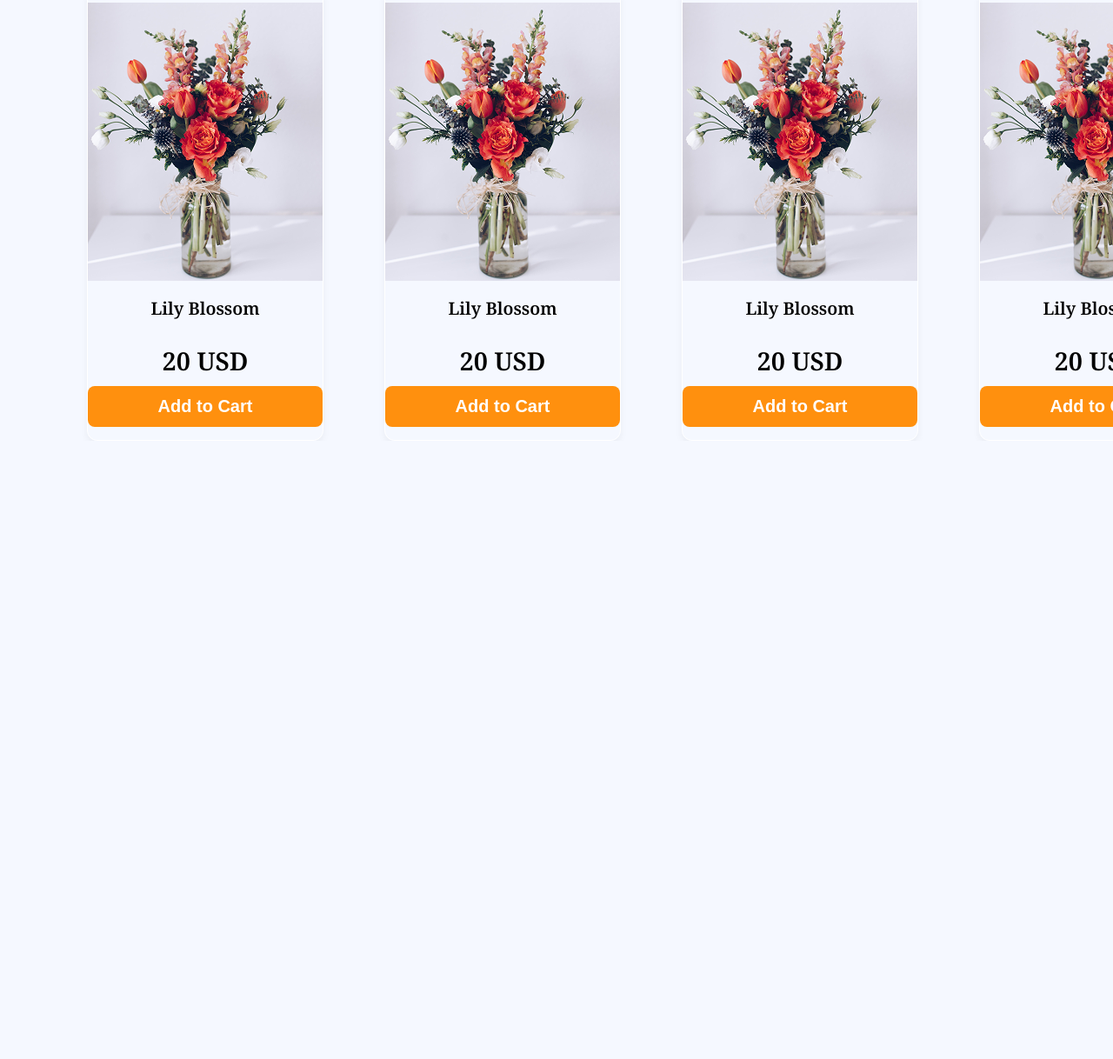
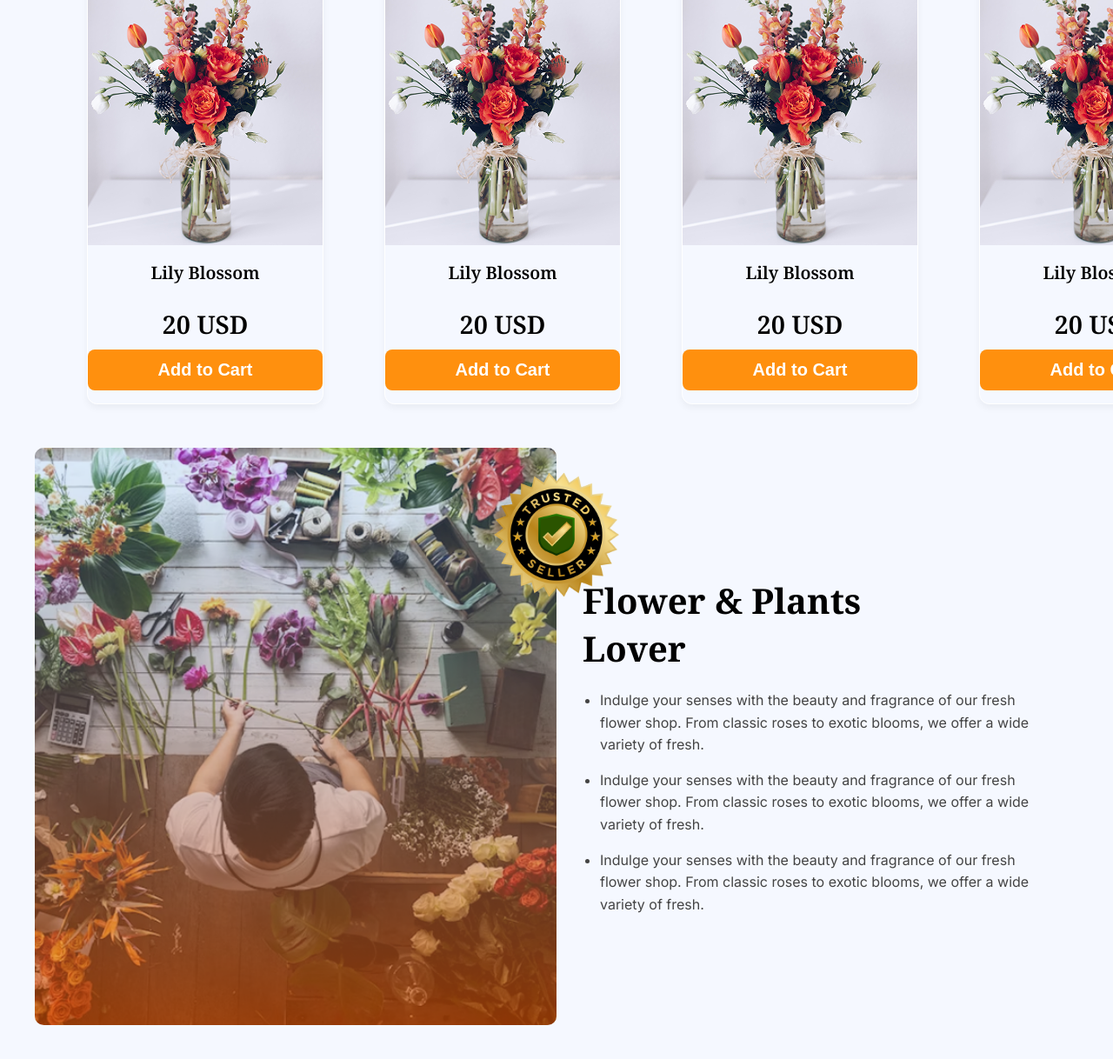
Before and after one commit to mahib2121/ASSIGNMENT-002, a plain HTML site: page index.html in a window 1280 px wide. Shown: the part 1510-2728 px from the top of the page at 87% size. Before the commit the page ends 2017 px from the top, so only its background shows below. Drawn offline with Linux system fonts and the light colour scheme.

Commit message:
trusted-badge added

```diff
--- a/index.html
+++ b/index.html
@@ -43,6 +43,7 @@
         </div>
 
         <!-- part2 -->
+        <section>
             <div class="store_sction">
 
                 <div class="store_head ">
@@ -50,7 +51,8 @@
                         <span style="color: #f97316">Our</span> Plants
                     </h1>
                     <p class="banner_detail f2">
-                    Indulge your senses with the beauty and fragrance of our fresh flower shop. From classic roses to
+                        Indulge your senses with the beauty and fragrance of our fresh flower shop. From classic roses
+                        to
                         exotic blooms, we offer a wide variety of fresh.
                     </p>
                 </div>
@@ -137,6 +139,34 @@
                     </div>
                 </div>
             </div>
+        </section>
+
+        <!-- part3  -->
+        <section class="plant_lover display-flex">
+
+            <div class="plant_loverIMG">
+                <img src="assets/flower-store.png" alt="" class="mainIMG">
+
+                <img src="assets/trusted-badge.png" alt="Trusted Badge" class="badgeIMG">
+            </div>
+
+            <div class="plant_loverTEXT">
+                <h1 class="store_Title">Flower & Plants <br>Lover</h1>
+                <ul class="plant_loverList f2">
+                    <li>Indulge your senses with the beauty and fragrance of our fresh flower shop. From classic roses
+                        to exotic blooms, we offer a wide variety of fresh.</li>
+                    <li>Indulge your senses with the beauty and fragrance of our fresh flower shop. From classic roses
+                        to exotic blooms, we offer a wide variety of fresh.</li>
+                    <li>Indulge your senses with the beauty and fragrance of our fresh flower shop. From classic roses
+                        to exotic blooms, we offer a wide variety of fresh.</li>
+                </ul>
+            </div>
+
+        </section>
+
+
+
+
 
 
     </body>
--- a/style/deg.css
+++ b/style/deg.css
@@ -160,3 +160,59 @@ body {
   border-radius: 8px;
   margin-bottom: 15px;
 }
+
+
+/* p3 */
+
+.plant_lover {
+  display: flex;
+  max-width: 1200px;
+  margin: 50px auto;
+  border-radius: 10px;
+  position: relative;
+}
+
+.plant_loverIMG {
+  position: relative;
+  max-width: 600px;
+  width: 100%;
+}
+
+.mainIMG {
+  width: 100%;
+  height: auto;
+  border-radius: 10px;
+  object-fit: cover;
+}
+
+.badgeIMG {
+  position: absolute;
+  top: 0px;
+  left: 500px;
+  width: 200px;
+  height: auto;
+  z-index: 2;
+}
+
+/* Text content */
+.plant_loverTEXT {
+  padding: 40px 30px;
+  flex: 1;
+}
+
+.store_Title {
+  font-size: 2.5rem;
+  font-weight: bold;
+  margin-bottom: 20px;
+}
+
+.plant_loverList {
+  padding-left: 20px;
+  font-size: 1rem;
+  color: #444;
+}
+
+.plant_loverList li {
+  margin-bottom: 15px;
+  line-height: 1.6;
+}
```
Lines whose indentation alone changed are shown as unchanged.
